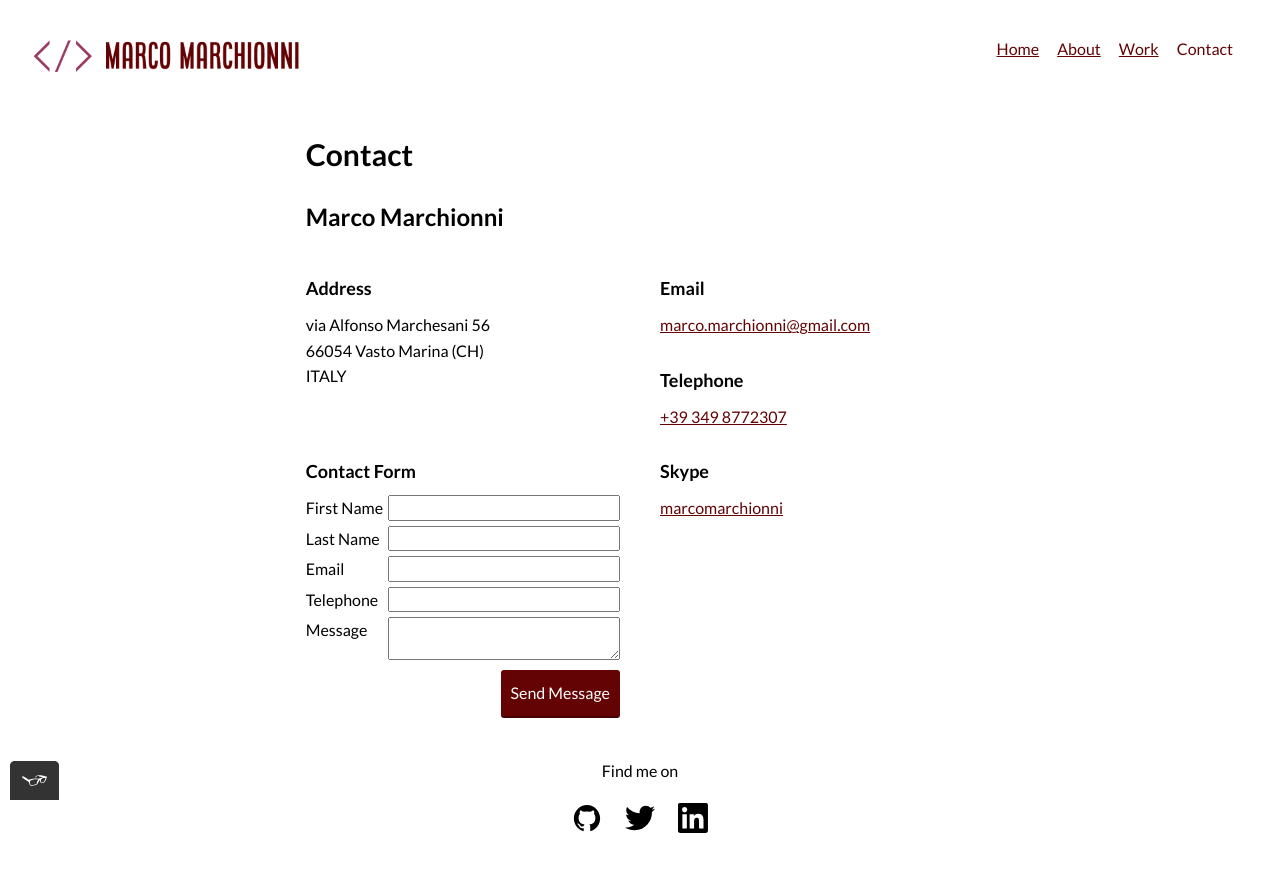
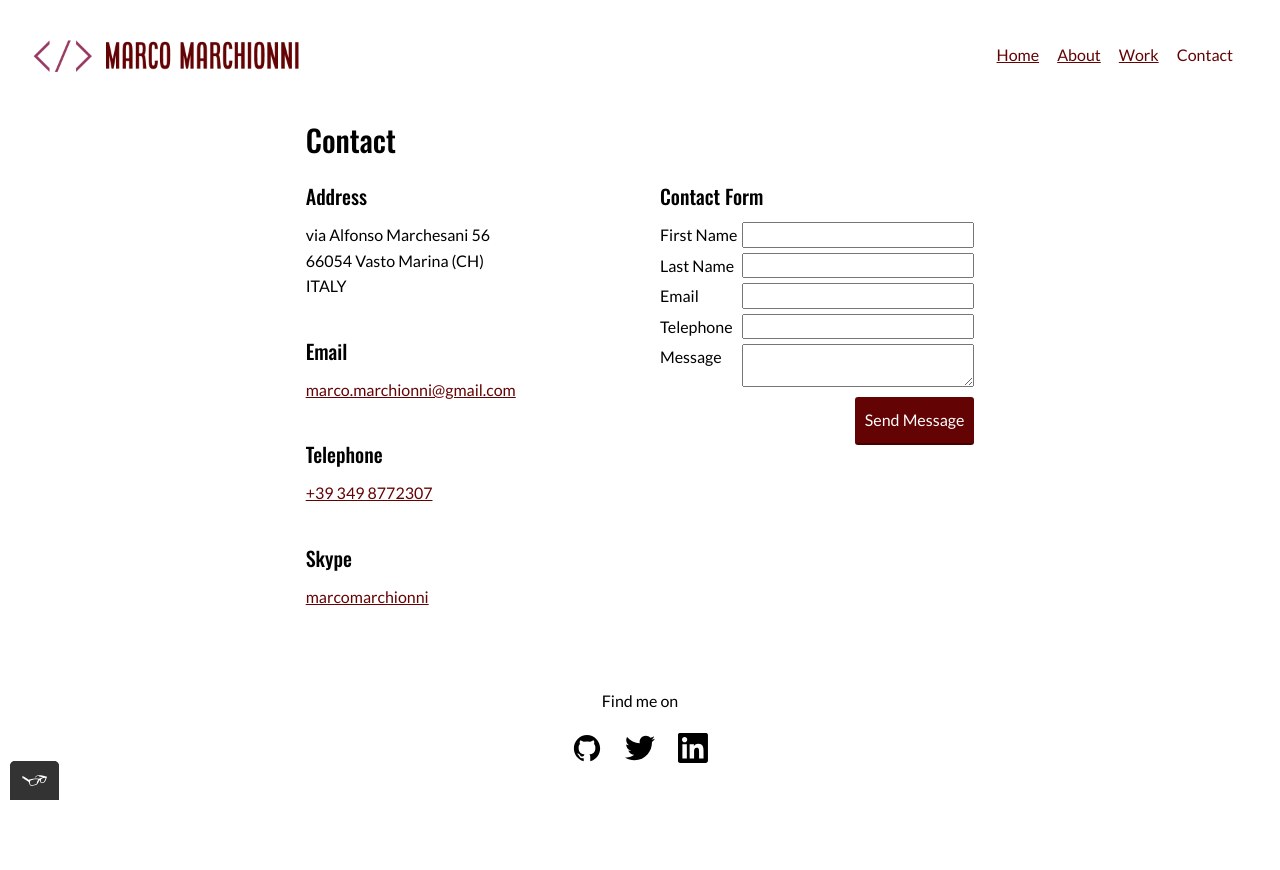
Before and after one commit to marcomarchionni/portfolio-website, a plain HTML site: page contact.html in a window 1280 px wide. After the commit the page ends 800 px from the top, so only its background shows below. Drawn offline with nearby package versions, Linux system fonts and the light colour scheme.

Commit message:
Set Oswald font for headings

```diff
--- a/contact.html
+++ b/contact.html
@@ -17,7 +17,7 @@
     <link rel="preconnect" href="https://fonts.googleapis.com" />
     <link rel="preconnect" href="https://fonts.gstatic.com" crossorigin />
     <link
-      href="https://fonts.googleapis.com/css2?family=Lato:wght@400;700&display=swap"
+      href="https://fonts.googleapis.com/css2?family=Lato:wght@400&family=Oswald:wght@400;500&display=swap"
       rel="stylesheet"
     />
     <link rel="stylesheet" type="text/css" href="css/style.production.css" />
@@ -83,7 +83,6 @@
     <main class="main-content contact-page">
       <section>
         <h1>Contact</h1>
-        <h2>Marco Marchionni</h2>
         <div class="contact-details-grid">
           <div class="contact-details-grid__item">
             <h3>Address</h3>
@@ -95,19 +94,25 @@
           </div>
           <div class="contact-details-grid__item">
             <h3>Email</h3>
-            <a href="mailto:marco.marchionni@gmail.com"
-              >marco.marchionni@gmail.com</a
-            >
+            <p>
+              <a href="mailto:marco.marchionni@gmail.com"
+                >marco.marchionni@gmail.com</a
+              >
+            </p>
           </div>
           <div class="contact-details-grid__item">
             <h3>Telephone</h3>
-            <a href="tel:+393498772307" aria-label="Call me on +39 349 8772307"
-              >+39 349 8772307</a
-            >
+            <p>
+              <a
+                href="tel:+393498772307"
+                aria-label="Call me on +39 349 8772307"
+                >+39 349 8772307</a
+              >
+            </p>
           </div>
           <div class="contact-details-grid__item">
             <h3>Skype</h3>
-            <a href="skype:marcomarchionni">marcomarchionni</a>
+            <p><a href="skype:marcomarchionni">marcomarchionni</a></p>
           </div>
 
           <div class="contact-details-grid__item">
--- a/css/style.production.css
+++ b/css/style.production.css
@@ -25,19 +25,23 @@ body {
 }
 
 h1 {
+  font-family: "Oswald", sans-serif;
   font-size: 30px;
-  font-weight: 700;
+  font-weight: 500;
+  margin: 0.2em 0;
 }
 
 h2 {
+  font-family: "Oswald", sans-serif;
   font-size: 24px;
-  font-weight: 700;
+  font-weight: 500;
 }
 
 h3 {
-  font-size: 18px;
-  font-weight: 700;
-  margin-bottom: 0.5em;
+  font-family: "Oswald", sans-serif;
+  font-size: 20px;
+  font-weight: 500;
+  margin: 0.5em 0;
 }
 
 p {
@@ -132,6 +136,9 @@ main {
   -webkit-box-pack: justify;
   -ms-flex-pack: justify;
   justify-content: space-between;
+  -webkit-box-align: center;
+  -ms-flex-align: center;
+  align-items: center;
   width: 95%;
   margin: auto;
   padding: 20px 0px;
@@ -516,10 +523,6 @@ main {
 }
 
 @media all and (max-width: 700px) {
-  .contact-details-grid__item:first-child {
-    grid-area: auto;
-  }
-
   .contact-details-grid__item:last-child {
     grid-area: auto;
   }
@@ -531,20 +534,12 @@ main {
 }
 
 @media all and (min-width: 700px) {
-  .contact-details-grid__item:first-child {
+  .contact-details-grid__item:last-child {
     -ms-grid-row: 1;
-    -ms-grid-row-span: 2;
-    grid-row: 1 / 3;
-    -ms-grid-column: 1;
-    grid-column: 1;
-  }
-
-  .contact-details-grid__item:last-child {
-    -ms-grid-row: 3;
-    -ms-grid-row-span: 2;
-    grid-row: 3 / 5;
-    -ms-grid-column: 1;
-    grid-column: 1;
+    -ms-grid-row-span: 4;
+    grid-row: 1 / 5;
+    -ms-grid-column: 2;
+    grid-column: 2;
   }
 }
 
--- a/css/styles.css
+++ b/css/styles.css
@@ -26,19 +26,23 @@ body {
 }
 
 h1 {
+  font-family: "Oswald", sans-serif;
   font-size: 30px;
-  font-weight: 700;
+  font-weight: 500;
+  margin: 0.2em 0;
 }
 
 h2 {
+  font-family: "Oswald", sans-serif;
   font-size: 24px;
-  font-weight: 700;
+  font-weight: 500;
 }
 
 h3 {
-  font-size: 18px;
-  font-weight: 700;
-  margin-bottom: 0.5em;
+  font-family: "Oswald", sans-serif;
+  font-size: 20px;
+  font-weight: 500;
+  margin: 0.5em 0;
 }
 
 p {
@@ -115,6 +119,7 @@ main {
 .page-header {
   display: flex;
   justify-content: space-between;
+  align-items: center;
   width: 95%;
   margin: auto;
   padding: 20px 0px;
@@ -396,10 +401,6 @@ main {
 }
 
 @media all and (max-width: 700px) {
-  .contact-details-grid__item:first-child {
-    grid-area: auto;
-  }
-
   .contact-details-grid__item:last-child {
     grid-area: auto;
   }
@@ -410,14 +411,9 @@ main {
 }
 
 @media all and (min-width: 700px) {
-  .contact-details-grid__item:first-child {
-    grid-row: 1 / 3;
-    grid-column: 1;
-  }
-
   .contact-details-grid__item:last-child {
-    grid-row: 3 / 5;
-    grid-column: 1;
+    grid-row: 1 / 5;
+    grid-column: 2;
   }
 }
 
```
Also changed, not shown: about.html (+1 -1 lines), index.html (+1 -1 lines), work.html (+1 -1 lines).
